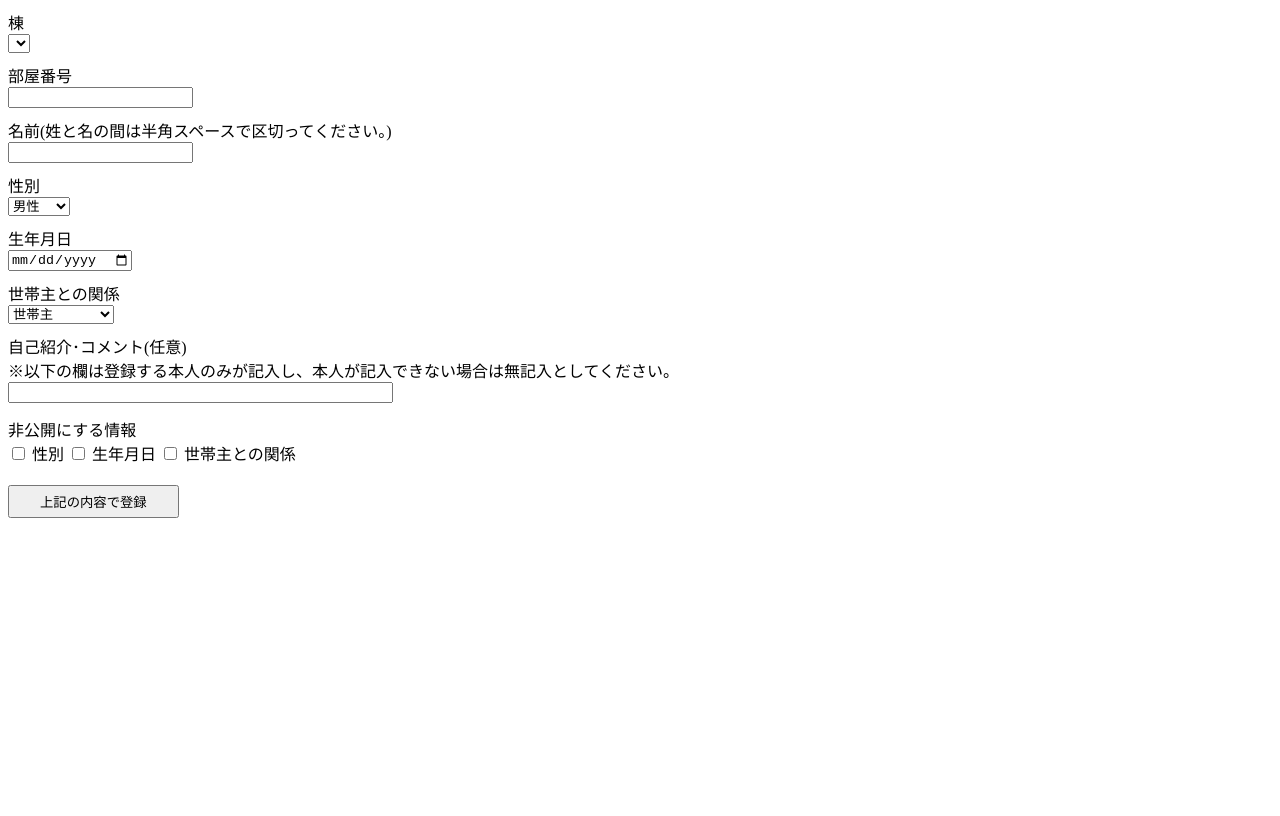
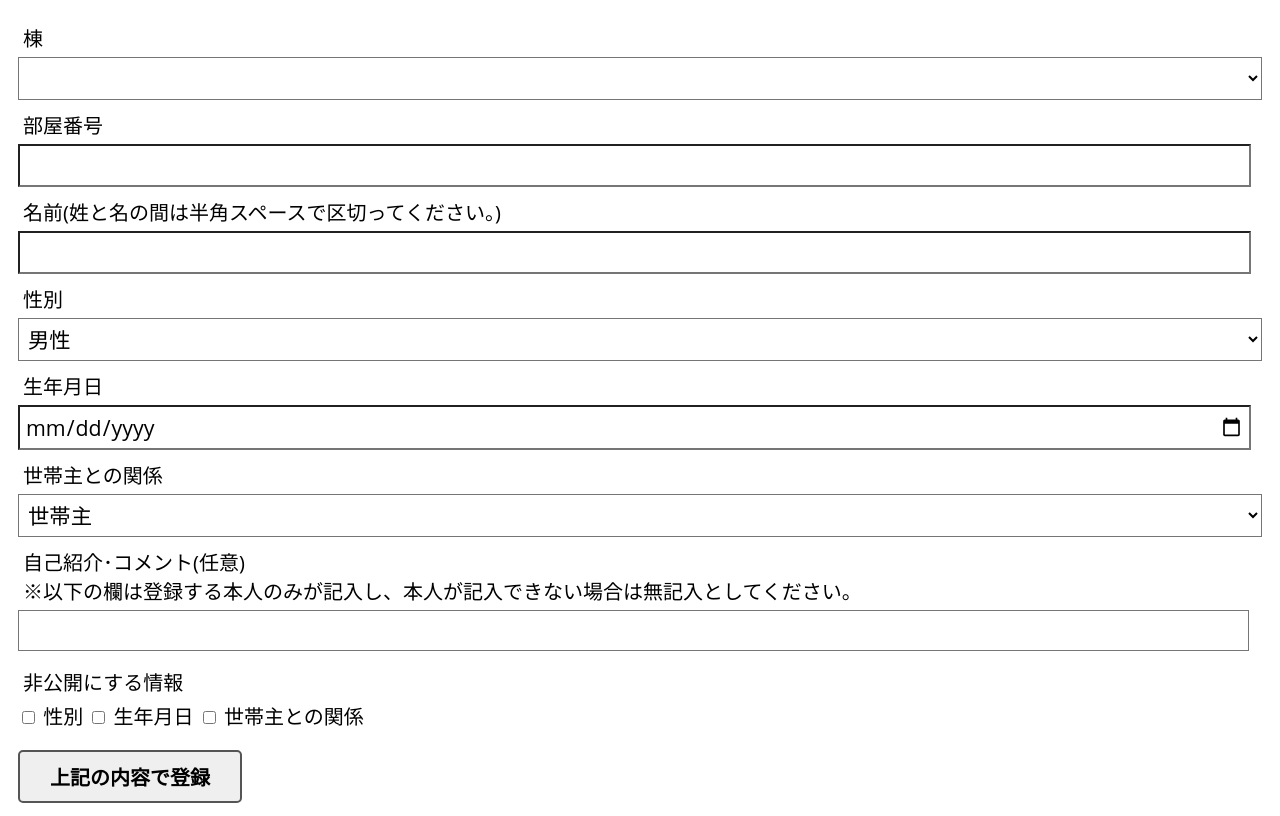
Before and after one commit to tomahok4134/Hackathon-26, a plain HTML site: page docs/signup/index.html in a window 1280 px wide. Drawn offline with Linux system fonts and the light colour scheme; no server answers.

Commit message:
add: PowerApps風css

```diff
--- a/docs/signup/index.html
+++ b/docs/signup/index.html
@@ -19,13 +19,13 @@
   <div class="main">
     <div class="likeform">
       <div class="form-label">棟</div>
-      <select class="buildings" id="signup-buildings">
-      </select>
+      <select class="buildings" id="signup-buildings"></select>
       <div class="form-label">部屋番号</div>
       <input type="text" id="signup-roomNumber">
       <div class="form-label">名前(姓と名の間は半角スペースで区切ってください。)</div>
-      <input id="signup-name">
+      <input id="signup-name" type="text">
       <div class="form-label">性別</div>
+
       <select id="signup-gender">
         <option value="male">男性</option>
         <option value="female">女性</option>
@@ -66,7 +66,10 @@
       <label for="birthdate">生年月日</label>
       <input type="checkbox" id="relationship" value="relation">
       <label for="relation">世帯主との関係</label>
-      <button id="register" class="form-submit">上記の内容で登録</button>
+      <div class="button-area">
+        <button id="register" class="form-submit primary">上記の内容で登録</button>
+      </div>
+      <div id="result-display"></div>
     </div>
 
   </div>
--- a/docs/signup/stylesheet.css
+++ b/docs/signup/stylesheet.css
@@ -1,3 +1,11 @@
+body {
+  font-size: 20px;
+  padding: 5px 10px;
+}
+* {
+  font-family: "Open Sans", sans-serif;
+  border-radius: 0px;
+}
 textarea {
   resize: none;
   field-sizing: content;
@@ -5,11 +13,42 @@ textarea {
 }
 
 .form-label {
-  margin-top: 10px;
+  margin: 10px 0px 5px 5px;
+}
+
+.button-row {
+  width: 100%;
 }
 
 .form-submit {
   display: block;
   margin-top: 20px;
-  padding: 5px 30px;
 }
+
+textarea,
+input[type="text"],
+input[type="date"] {
+  font-size: 16pt;
+  padding: 5px;
+  width: 98%;
+  background-color: #fff;
+}
+
+select {
+  padding: 5px;
+  width: 100%;
+  font-size: 16pt;
+  width: 100%;
+  background-color: #fff;
+}
+
+button {
+  font-size: 20px;
+  font-weight: bold;
+  border-radius: 5px;
+  padding: 10px 30px;
+}
+
+button.primary {
+  border: 2px solid #555;
+}
```
